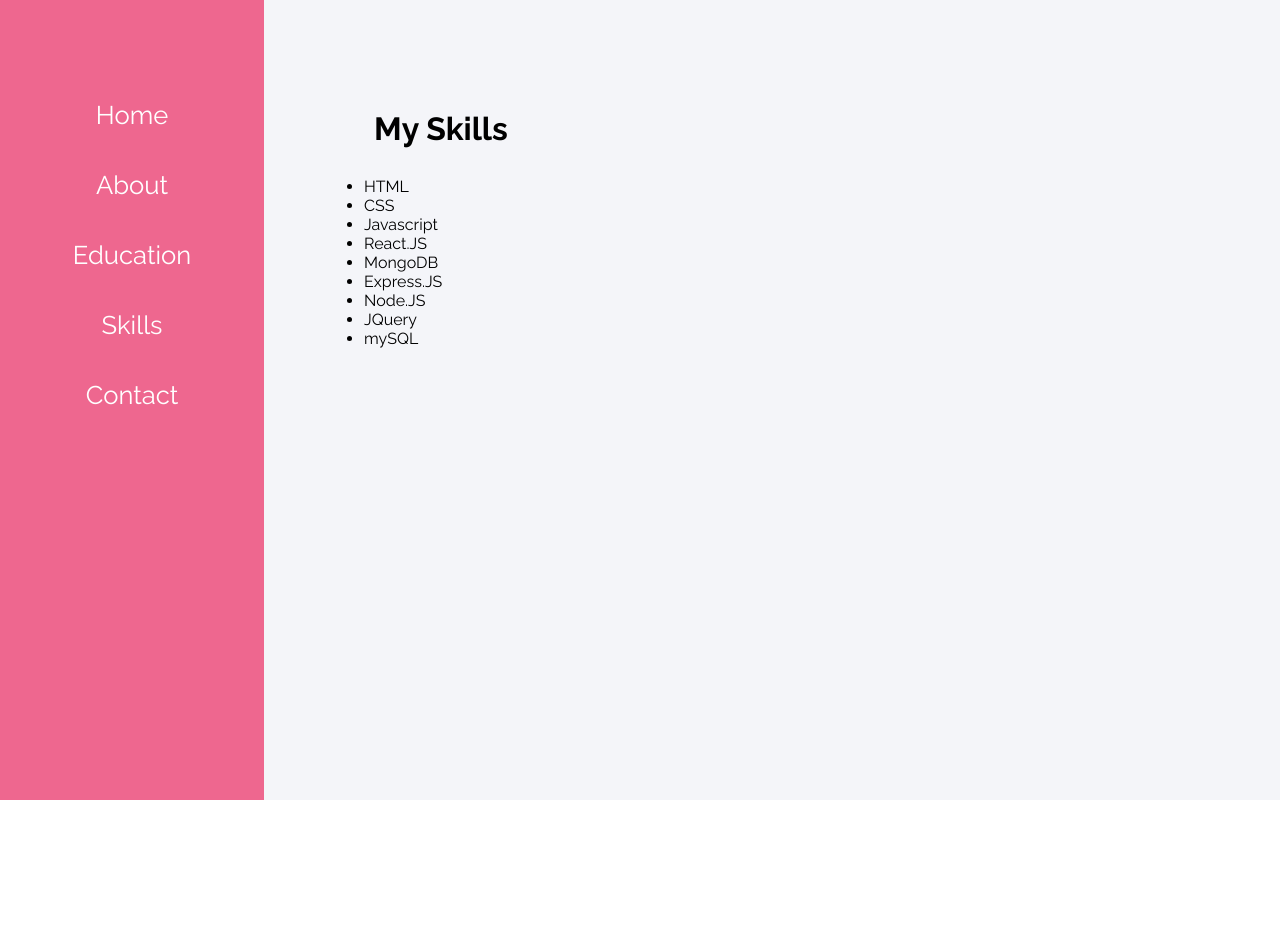
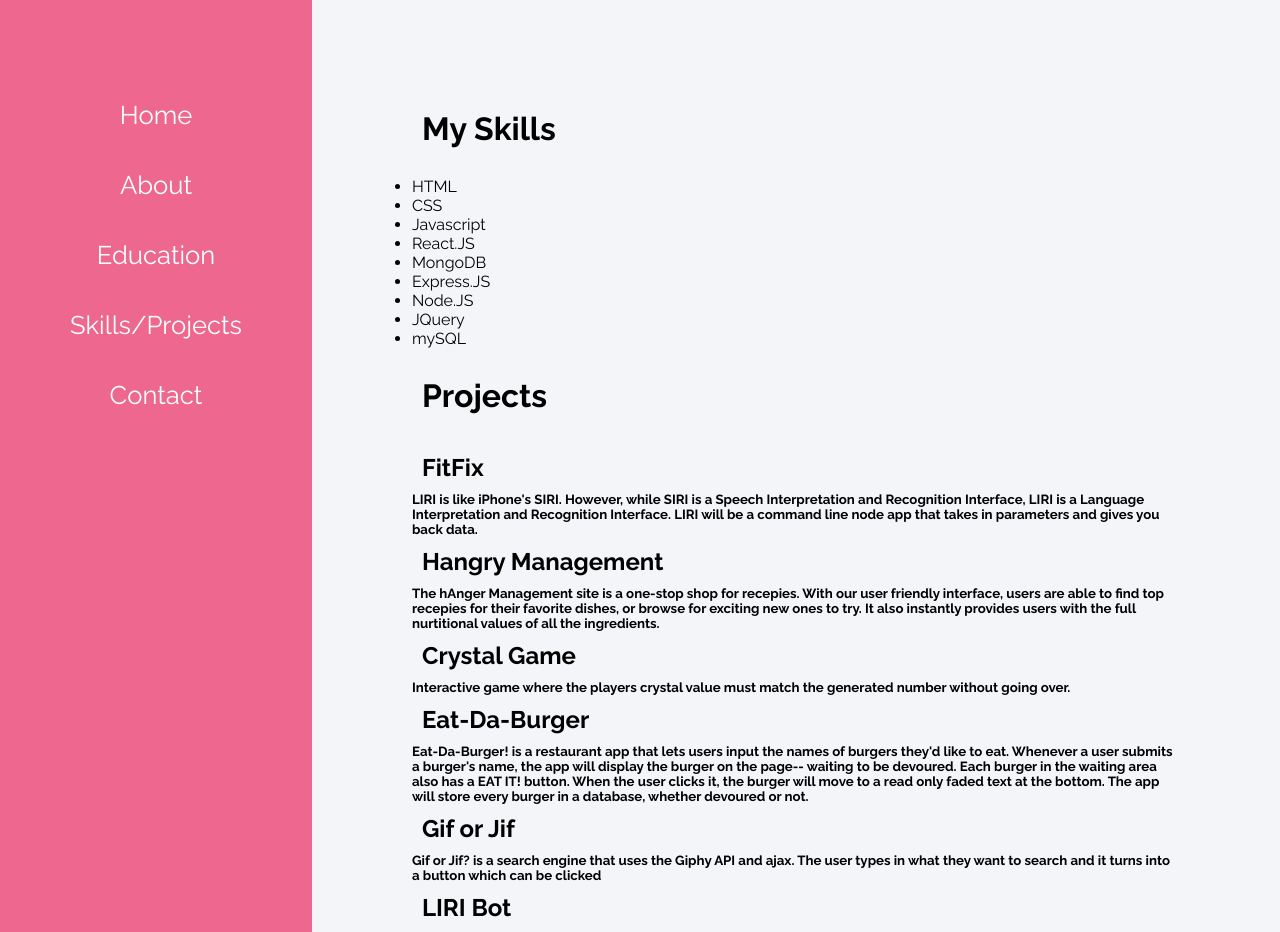
Before and after one commit to vnunez0914/react-portfolio, a React (Create React App) app: page /skills in a window 1280 px wide. Shown: the top 932 px of the page. Before the commit the page ends 800 px from the top, so only its background shows below. Built offline with nearby package versions, Linux system fonts and the light colour scheme.

Commit message:
added project links and descriptions

```diff
--- a/src/App.css
+++ b/src/App.css
@@ -139,6 +139,13 @@ h1, h2, h3, h4, p {
   color: blue;
 }
 
+h2 {
+  color: black;
+}
+h2:hover {
+  color: blue;
+}
+
 
 @media all and (max-width: 450px) {
   :root {
--- a/src/Components/Navbar.js
+++ b/src/Components/Navbar.js
@@ -34,7 +34,7 @@ class NavBar extends Component {
           <NavItem item="Home" tolink="/" activec={this.activeitem}></NavItem>
           <NavItem item="About" tolink="/about" activec={this.activeitem} ></NavItem>
           <NavItem item="Education" tolink="/education" activec={this.activeitem} ></NavItem>
-          <NavItem item="Skills" tolink="/skills" activec={this.activeitem} ></NavItem>
+          <NavItem item="Skills/Projects" tolink="/skills" activec={this.activeitem} ></NavItem>
           <NavItem item="Contact" tolink="/contact" activec={this.activeitem} ></NavItem>
         </ul>
 
--- a/src/contents/Skills.js
+++ b/src/contents/Skills.js
@@ -1,12 +1,20 @@
-import React, {Component} from 'react';
+import React, { Component } from "react";
 
 class Skills extends Component {
-
   constructor(props) {
-
     super(props);
-        this.state= {
-            mySkills: ['HTML', 'CSS', 'Javascript', 'React.JS', 'MongoDB', 'Express.JS', 'Node.JS', 'JQuery', 'mySQL']
+    this.state = {
+      mySkills: [
+        "HTML",
+        "CSS",
+        "Javascript",
+        "React.JS",
+        "MongoDB",
+        "Express.JS",
+        "Node.JS",
+        "JQuery",
+        "mySQL",
+      ],
     };
   }
 
@@ -16,13 +24,78 @@ class Skills extends Component {
         <h1 className="subtopic">My Skills</h1>
         <ul>
           {this.state.mySkills.map((value) => {
-                       return <li>{value}</li>
+            return <li>{value}</li>;
           })}
         </ul>
+        <br></br>
+        <h1>Projects</h1>
+        <br></br>
+        <a href="https://shrouded-falls-90324.herokuapp.com/" target="_blank">
+          <h2>FitFix</h2>
+        </a>
+        <h5>
+          LIRI is like iPhone's SIRI. However, while SIRI is a Speech
+          Interpretation and Recognition Interface, LIRI is a Language
+          Interpretation and Recognition Interface. LIRI will be a command line
+          node app that takes in parameters and gives you back data.
+        </h5>
 
+        <a
+          href="https://hangry-squad.github.io/Hanger-Management/"
+          target="_blank"
+        >
+          <h2>Hangry Management</h2>
+        </a>
+        <h5>
+          The hAnger Management site is a one-stop shop for recepies. With our
+          user friendly interface, users are able to find top recepies for their
+          favorite dishes, or browse for exciting new ones to try. It also
+          instantly provides users with the full nurtitional values of all the
+          ingredients.
+        </h5>
+
+        <a href="https://vnunez0914.github.io/crystal-game/" target="_blank">
+          <h2>Crystal Game</h2>
+        </a>
+        <h5>
+          Interactive game where the players crystal value must match the
+          generated number without going over.
+        </h5>
+
+        <a href="https://fast-retreat-63330.herokuapp.com/" target="_blank">
+          <h2>Eat-Da-Burger</h2>
+        </a>
+        <h5>
+          Eat-Da-Burger! is a restaurant app that lets users input the names of
+          burgers they'd like to eat. Whenever a user submits a burger's name,
+          the app will display the burger on the page-- waiting to be devoured.
+          Each burger in the waiting area also has a EAT IT! button. When the
+          user clicks it, the burger will move to a read only faded text at the
+          bottom. The app will store every burger in a database, whether
+          devoured or not.
+        </h5>
+
+        <a href="https://vnunez0914.github.io/Gif-or-Jif/" target="_blank">
+          <h2>Gif or Jif</h2>
+        </a>
+        <h5>
+          Gif or Jif? is a search engine that uses the Giphy API and ajax. The
+          user types in what they want to search and it turns into a button
+          which can be clicked
+        </h5>
+
+        <a href="https://github.com/vnunez0914/liri-node-app" target="_blank">
+          <h2>LIRI Bot</h2>
+        </a>
+        <h5>
+          LIRI is like iPhone's SIRI. However, while SIRI is a Speech
+          Interpretation and Recognition Interface, LIRI is a Language
+          Interpretation and Recognition Interface. LIRI will be a command line
+          node app that takes in parameters and gives you back data.
+        </h5>
       </div>
-        )
+    );
   }
 }
 
-export default Skills
+export default Skills;
```
Lines whose indentation alone changed are shown as unchanged.
